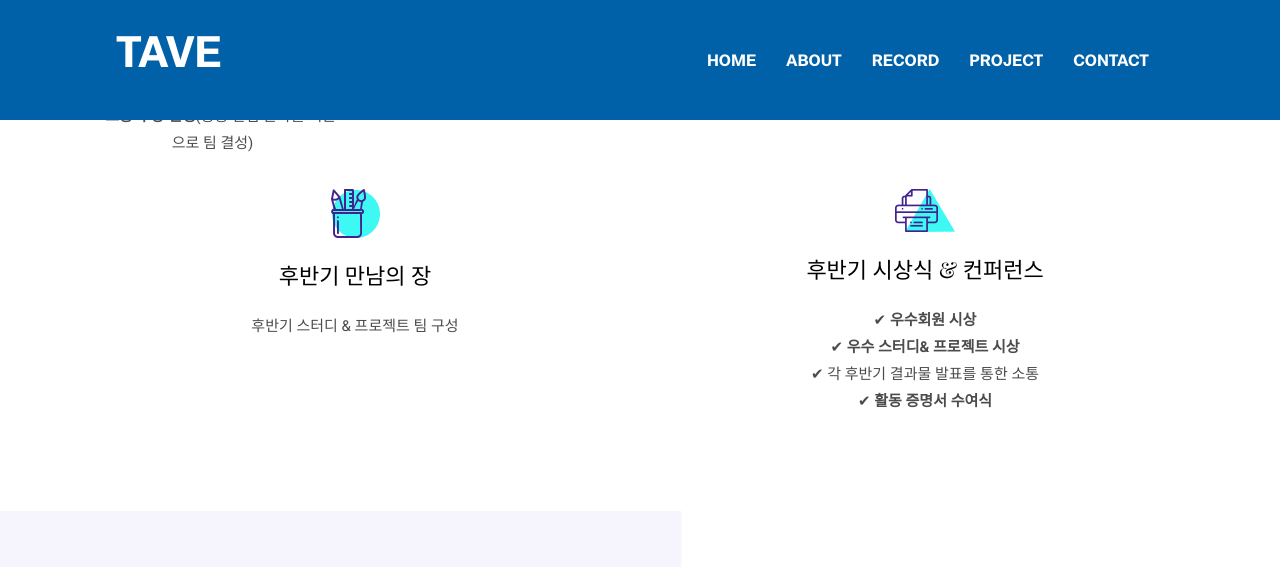
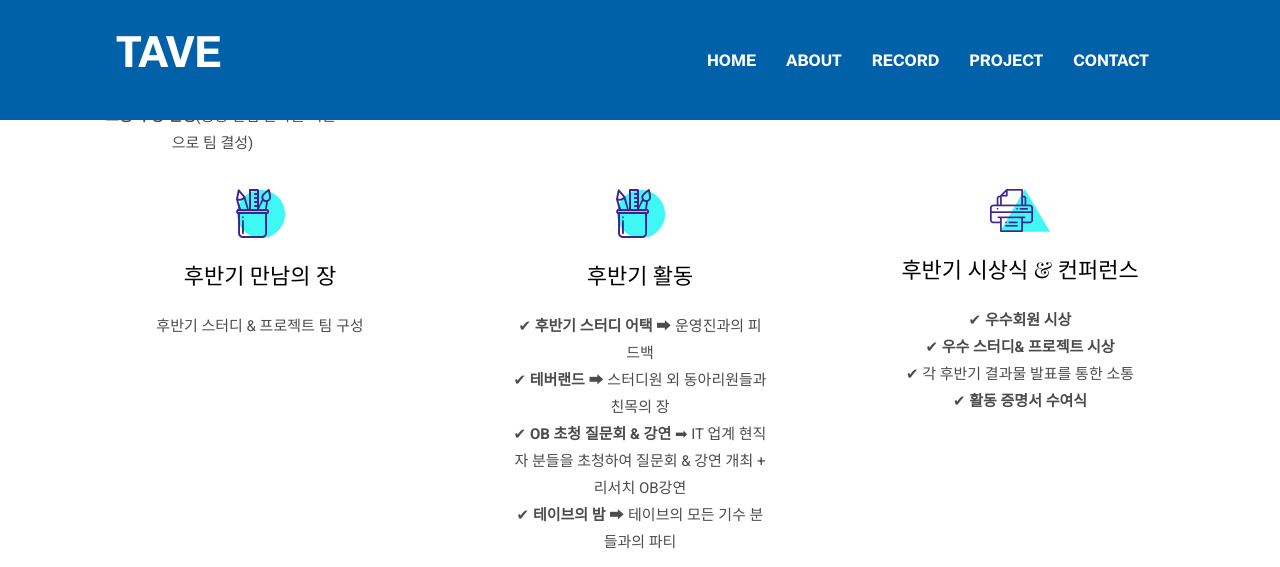
Before and after one commit to TAVEwave/TAVEwave.github.io, a Jekyll site: the page built from _pages/about.md, in a window 1280 px wide and 900 px high, scrolled down 1931 px, cut to the strip 0-567 px from the top of the window. Built offline with Jekyll 4.4.1, drawn with Linux system fonts in a browser that asks for light colours.

Commit message:
Update settings.yml

```diff
--- a/_data/settings.yml
+++ b/_data/settings.yml
@@ -76,6 +76,9 @@ work-process:
     icon: "assets/images/icons/design.png"
     content: "후반기 스터디 & 프로젝트 팀 구성"
 
+  - title: "후반기 활동"
+    icon: "assets/images/icons/design.png"
+    content: "✔ <b>후반기 스터디 어택</b> ➡ 운영진과의 피드백 <br>✔  <b>테버랜드</b> ➡ 스터디원 외 동아리원들과 친목의 장 <br> ✔ <b>OB 초청 질문회 & 강연</b> ➡ IT 업계 현직자 분들을 초청하여 질문회 & 강연 개최 + 리서치 OB강연  <br>✔ <b>테이브의 밤</b> ➡ 테이브의 모든 기수 분들과의 파티"
 
 
   - title: "후반기 시상식 & 컨퍼런스"
```
